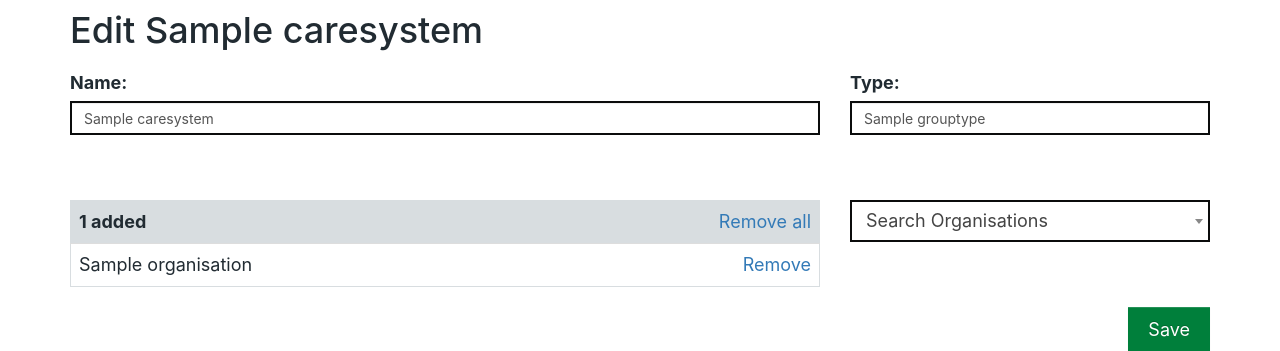
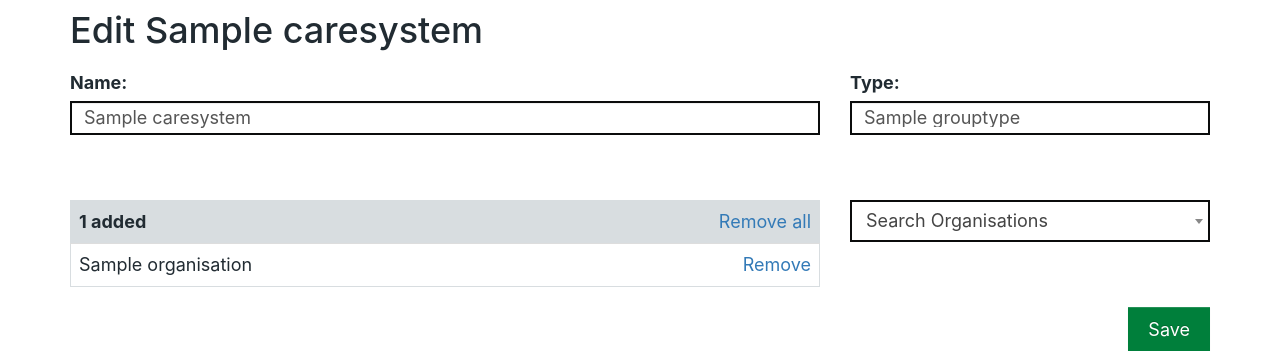
Before and after one commit to nhsengland/phmi, a Django app: page /groups/1/edit in a window 1280 px wide. Shown: the part 249-600 px from the top of the page. Run offline with Django 3.2, Linux system fonts and the light colour scheme; a user stored in the database is signed in; tables that the repository leaves empty hold one stand-in row (values such as "Sample post"); some libraries are stand-ins or nearby versions.

Commit message:
Style form name and type inputs to look like the select2 box

```diff
--- a/phmi/static/css/styles.css
+++ b/phmi/static/css/styles.css
@@ -379,6 +379,8 @@ form .form-control,
 form .select2-container--default .select2-selection--single {
   border: 2px solid #0b0c0c;
   border-radius: 0;
+  font-size: 18px;
+  line-height: 38px;
   -webkit-appearance: none;
 }
 form .form-control:focus,
@@ -386,6 +388,9 @@ form .select2-container--default .select2-selection--single:focus {
   border-color: #0b0c0c;
   outline: 3px solid #ffb81c;
   outline-offset: 0;
+}
+form select.form-control {
+  line-height: 18px;
 }
 form .select2-container .select2-selection--single {
   height: 42px !important;
--- a/phmi/static/css/styles.scss
+++ b/phmi/static/css/styles.scss
@@ -453,6 +453,8 @@ form {
   .select2-container--default .select2-selection--single {
     border: 2px solid #0b0c0c;
     border-radius: 0;
+    font-size: 18px;
+    line-height: 38px;
     -webkit-appearance: none;
 
     &:focus {
@@ -460,6 +462,10 @@ form {
       outline: 3px solid #ffb81c;
       outline-offset: 0;
     }
+  }
+
+  select.form-control {
+    line-height: 18px;
   }
 
   // Make Select2 look like our other controls
```
